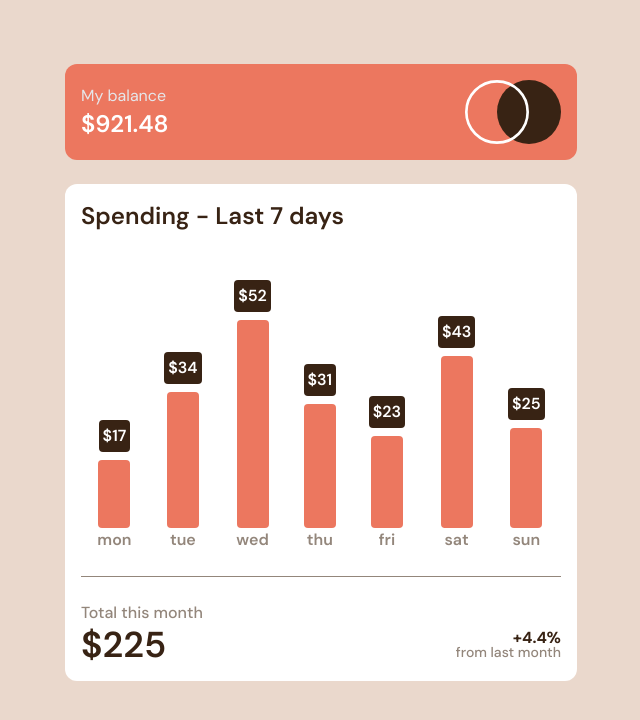
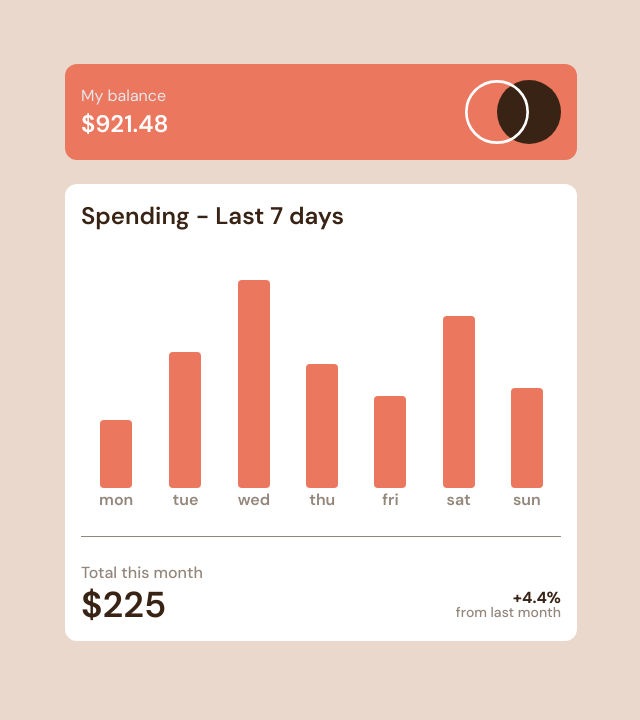
Before and after one commit to akshay-ken/rookie-project-05, a React (Vite) app: page / in a window 1280 px wide. Shown: the top 720 px of the page, without its empty margins (319-959 px from the left). Built offline with nearby package versions, Linux system fonts and the light colour scheme.

Commit message:
refactor: impliment conditional rendering for span element on onclick prop

```diff
--- a/src/components/ChartSection.jsx
+++ b/src/components/ChartSection.jsx
@@ -1,8 +1,10 @@
+import { useState } from "react";
 import spendingData from "../assets/data.json";
 
 const total = spendingData.reduce((first, next) => first + next.amount, 0);
 
 export function ChartSection() {
+  const [showSpan, setShowSpan] = useState("");
   return (
     <section className="bg-white p-4 rounded-xl w-sm md:w-lg">
       <h2 className="text-2xl font-semibold text-Brown-950 mb-12">
@@ -13,12 +15,16 @@ export function ChartSection() {
           return (
             <>
               <div className="flex flex-col items-center">
-                <span className="bg-Brown-950 text-white mb-2 invisibl hover:bg-Red-500 p-1 rounded-sm font-semibold">
-                  ${dayData.amount}
-                </span>
+                {showSpan === dayData.day ? (
+                  <span className="bg-Brown-950 text-white mb-2 p-1 rounded-sm font-semibold">
+                    ${dayData.amount}
+                  </span>
+                ) : null}
+
                 <div
                   //   onMouseOver={} use state to manage this
-                  className={`basis-${dayData.amount} bg-Red-500  w-8 rounded-sm `}
+                  onClick={() => setShowSpan(dayData.day)}
+                  className={`basis-${dayData.amount} bg-Red-500  w-8 rounded-sm active:bg-Blue-300 focus:bg-Blue-300`}
                 ></div>
                 <p className="font-semibold text-Brown-400">{dayData.day}</p>
               </div>
```
